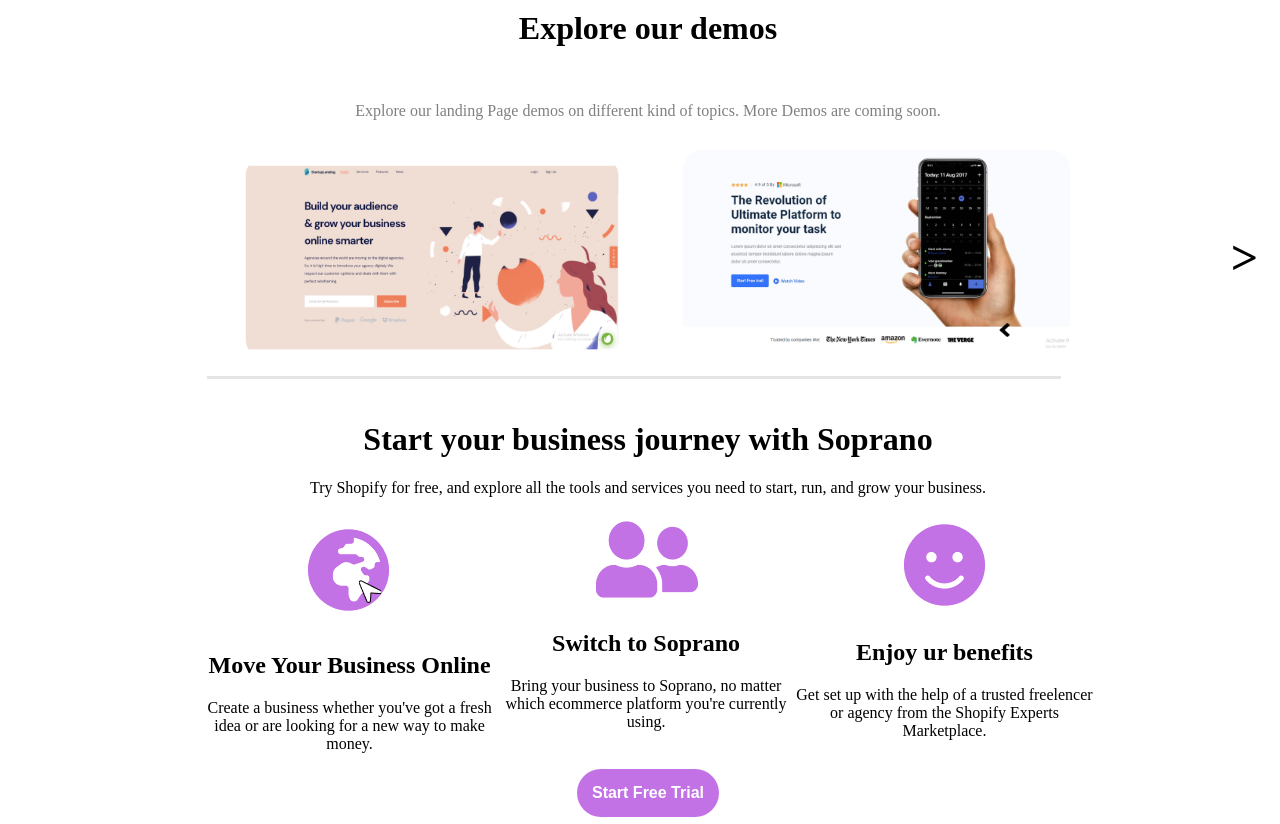
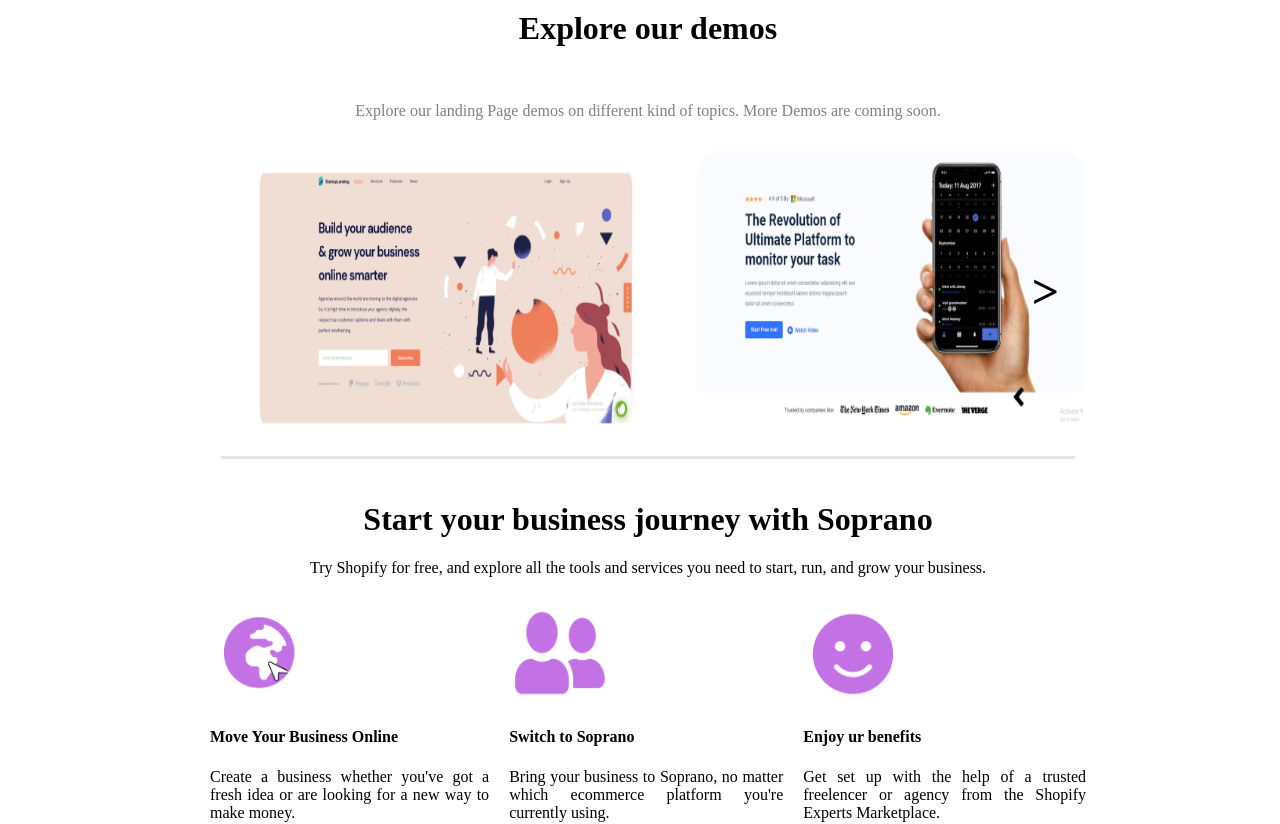
Before and after one commit to HeenaBhansali/Night-hack, a React (Create React App) app: page / in a window 1280 px wide. Shown: the part 1020-1844 px from the top of the page. Built offline with nearby package versions, Linux system fonts and the light colour scheme.

Commit message:
refactor code

```diff
--- a/src/components/Carousel/Carousel.js
+++ b/src/components/Carousel/Carousel.js
@@ -1,19 +1,14 @@
 import React, { useState } from "react";
+import useMediaQuery from "@material-ui/core/useMediaQuery";
 import "./carousel.css";
 
 const imgUrls = [
-  {
-    0: "/images/Untitled-–-Figma (2).png",
-    1: "/images/Untitled-–-Figma (3).png",
-  },
-  {
-    0: "/images/download (2).jpeg",
-    1: "/images/download (3).jpeg",
-  },
-  {
-    0: "/images/download (4).jpeg",
-    1: "/images/download (5).jpeg",
-  },
+  "/images/Untitled-–-Figma (2).png",
+  "/images/Untitled-–-Figma (3).png",
+  "/images/download (2).jpeg",
+  "/images/download (3).jpeg",
+  "/images/download (4).jpeg",
+  "/images/download (5).jpeg",
 ];
 
 const Arrow = ({ direction, clickFunction, glyph }) => (
@@ -23,12 +18,17 @@
 );
 
 const Carousel = () => {
+  const matches = useMediaQuery("(max-width:1000px)");
   const [currentImageIndex, setCurrentImageIndex] = useState(0);
 
   const previousSlide = () => {
     const lastIndex = imgUrls.length - 1;
     const shouldResetIndex = currentImageIndex === 0;
-    const index = shouldResetIndex ? lastIndex : currentImageIndex - 1;
+    const index = shouldResetIndex
+      ? lastIndex
+      : matches
+      ? currentImageIndex - 1
+      : currentImageIndex - 2;
 
     setCurrentImageIndex(index);
   };
@@ -36,7 +36,11 @@
   const nextSlide = () => {
     const lastIndex = imgUrls.length - 1;
     const shouldResetIndex = currentImageIndex === lastIndex;
-    const index = shouldResetIndex ? 0 : currentImageIndex + 1;
+    const index = shouldResetIndex
+      ? 0
+      : matches
+      ? currentImageIndex + 1
+      : currentImageIndex + 2;
 
     setCurrentImageIndex(index);
   };
@@ -50,31 +54,36 @@
         are coming soon.
       </p>
       <div className="carousel">
-        {currentImageIndex > 0 ? (
-          <Arrow
-            direction="left"
-            clickFunction={previousSlide}
-            glyph="&lt;"
-          />
-        ) : (
-          <div></div>
+        {" "}
+        {currentImageIndex > 0 && (
+          <Arrow direction="left" clickFunction={previousSlide} glyph="&lt;" />
         )}
         <div className="imageContainer">
+          {!matches ? (
+            <>
               <img
-            src={imgUrls[currentImageIndex][0]}
+                src={imgUrls[currentImageIndex]}
                 alt=""
                 className="carouselImage"
               />
               <img
-            src={imgUrls[currentImageIndex][1]}
+                src={imgUrls[currentImageIndex + 1]}
                 alt=""
                 className="carouselImage"
               />
+            </>
+          ) : (
+            <>
+              <img
+                src={imgUrls[currentImageIndex]}
+                alt=""
+                className="carouselImage"
+              />
+            </>
+          )}
         </div>
-        {currentImageIndex < imgUrls.length - 1 ? (
+        {currentImageIndex < imgUrls.length - 2 && (
           <Arrow direction="right" clickFunction={nextSlide} glyph="&gt;" />
-        ) : (
-          <div></div>
         )}
       </div>
     </div>
--- a/src/components/Carousel/carousel.css
+++ b/src/components/Carousel/carousel.css
@@ -11,19 +11,22 @@
   display: flex;
   justify-content: space-between;
   align-items: center;
+  position: relative;
+}
+
+.imageContainer {
+  display: flex;
+  justify-content: space-between;
+  width: 70%;
+  border-bottom: 3px solid #e4e4e4;
+  margin: auto;
 }
 
 .carouselImage {
+  flex: 1;
+  height: 300px;
   width: 50%;
-  padding: 10px;
-}
-
-.imageContainer {
-  width: 70%;
-  border-bottom: 3px solid #e4e4e4;
-  margin: auto;
-  display: flex;
-  justify-content: space-between;
+  padding: 10px
 }
 
 .slide-arrow {
@@ -31,7 +34,36 @@
   font-size: 2rem;
 }
 
-.slide-arrow.right ,.slide-arrow.left {
+.slide-arrow.right,
+.slide-arrow.left {
+  cursor: pointer;
+  position: absolute;
+  top: 50%;
+  width: auto;
+  padding: 16px;
+  margin-top: -50px;
   font-size: -webkit-xxx-large;
   font-weight: 900;
 }
+
+.slide-arrow.left {
+  left: 15%;
+}
+.slide-arrow.right {
+  right: 15%;
+}
+
+@media screen and (max-width: 1000px) {
+  .imageContainer {
+    width: 90%;
+  }
+  .carouselImage {
+    width: 100%;
+  }
+  .slide-arrow.left {
+  left: 5%;
+}
+.slide-arrow.right {
+  right: 5%;
+}
+}
--- a/src/components/StartFreeTrial/StartFreeTrial.js
+++ b/src/components/StartFreeTrial/StartFreeTrial.js
@@ -11,25 +11,25 @@
         start, run, and grow your business.
       </p>
       <div className="steps">
-        <div>
-          <img src="images/business.png" alt="" />
-          <h2>Move Your Business Online</h2>
+        <div className="step">
+          <img className="stepsImg" src="images/business.png" alt="" />
+          <h4>Move Your Business Online</h4>
           <p>
             Create a business whether you've got a fresh idea or are looking for
             a new way to make money.
           </p>
         </div>
-        <div>
-          <img src="images/switch.png" alt="" />
-          <h2>Switch to Soprano</h2>
+        <div className="step">
+          <img className="stepsImg" src="images/switch.png" alt="" />
+          <h4>Switch to Soprano</h4>
           <p>
             Bring your business to Soprano, no matter which ecommerce platform
             you're currently using.
           </p>
         </div>
-        <div>
-          <img src="images/benefits.png" alt="" />
-          <h2>Enjoy ur benefits</h2>
+        <div className="step">
+          <img className="stepsImg" src="images/benefits.png" alt="" />
+          <h4>Enjoy ur benefits</h4>
           <p>
             Get set up with the help of a trusted freelencer or agency from the
             Shopify Experts Marketplace.
--- a/src/components/StartFreeTrial/startFreeTrial.css
+++ b/src/components/StartFreeTrial/startFreeTrial.css
@@ -2,26 +2,39 @@
   text-align: center;
   width: 70%;
   margin: auto;
-   border-bottom: 3px solid #e4e4e4;
+  border-bottom: 3px solid #e4e4e4;
   padding-bottom: 10px;
   margin-bottom: 10px;
 }
 
 .steps {
   display: flex;
-
-
+  text-align: left;
 }
 
-.steps > img {
+.stepsImg {
   width: 100px;
   height: 100px;
 }
 
-.steps > h2 {
-  width: max-content;
+.step {
+  padding: 10px;
 }
 
-.steps > p {
+.step > h4 {
   text-align: left;
 }
+
+.step > p {
+  text-align: justify;
+}
+
+@media screen and (max-width: 1000px) {
+  .steps {
+    flex-direction: column;
+    text-align: center;
+  }
+  .step > h4 {
+  text-align: center;
+}
+}
```
Also changed, not shown: 1 other file (tests, documents, lock files or other folders). Lines whose indentation alone changed are shown as unchanged.
